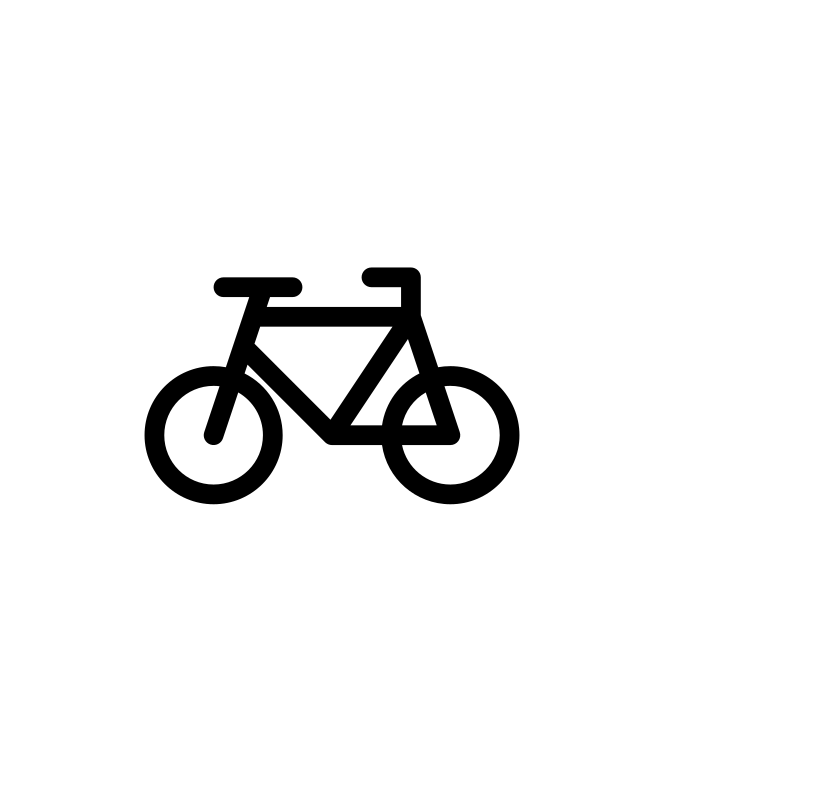
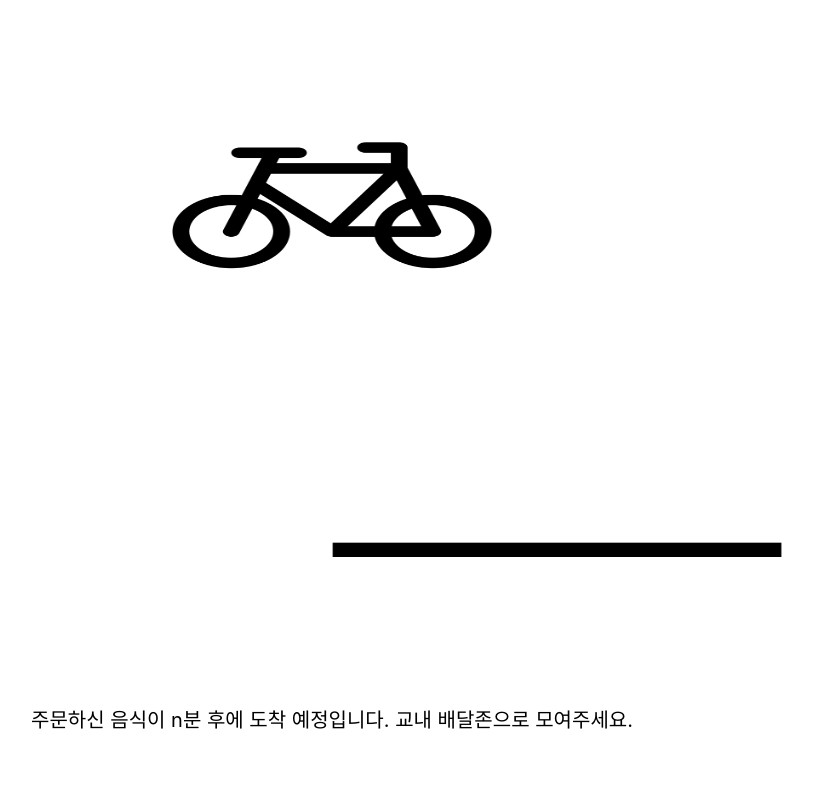
Before and after one commit to 2nd-HUFSummer-Hackathon/SPotato, a React (Create React App) app in the folder domdelivery/: page /delivery in a window 1280 px wide. Shown: the top 800 px of the page, without its empty margins (308-1121 px from the left). Built offline with nearby package versions, Linux system fonts and the light colour scheme.

Commit message:
delivery setting

```diff
--- a/domdelivery/src/App.css
+++ b/domdelivery/src/App.css
@@ -2,37 +2,28 @@
   text-align: center;
 }
 
-.App-logo {
-  height: 40vmin;
-  pointer-events: none;
-}
+/*Delivery*/
+.Delivery{
+  width:100%;
+  margin-bottom: 100px;
 
-@media (prefers-reduced-motion: no-preference) {
-  .App-logo {
-    animation: App-logo-spin infinite 20s linear;
-  }
-}
-
-.App-header {
-  background-color: #282c34;
-  min-height: 100vh;
   display: flex;
   flex-direction: column;
   align-items: center;
-  justify-content: center;
-  font-size: calc(10px + 2vmin);
-  color: white;
+  text-align: center;
 }
 
-.App-link {
-  color: #61dafb;
+.Delivery .bike{
+  height: 400px;
+  width : 50%;
 }
 
-@keyframes App-logo-spin {
-  from {
-    transform: rotate(0deg);
-  }
-  to {
-    transform: rotate(360deg);
-  }
+.Delivery .imgline{
+  height: 300px;
+  width: 250%;
 }
+
+.Delivery .delivery-text{
+  font-size: 20px;
+  margin-bottom: 20px;
+}
--- a/domdelivery/src/pages/Delivery.js
+++ b/domdelivery/src/pages/Delivery.js
@@ -1,6 +1,6 @@
 import {useState, useEffect} from "react";
 
-function Delivery() {
+const Delivery=()=> {
 
   const ImageChanger = () => {
     const [currentImage, setCurrentImage] = useState(process.env.PUBLIC_URL+`assets/line1.png`);
@@ -17,17 +17,17 @@ function Delivery() {
 
     return (
       <div>
-        <img src={currentImage} alt="Current Image" />
+        <img  className="imgline" src={currentImage} alt="Current Image" />
       </div>
     );
   };
 
   return (
-    <div>
-      <img src={process.env.PUBLIC_URL+`assets/bike.png`}/>
-      <div><ImageChanger /></div>
-      <div>
-        주문하신 음식이 n분 후에 도착 예정입니다.<br/>
+    <div className="Delivery">
+      <img className="bike" src={process.env.PUBLIC_URL+`assets/bike.png`}/>
+      <div ><ImageChanger/></div>
+      <div className="delivery-text">
+        주문하신 음식이 n분 후에 도착 예정입니다.
         교내 배달존으로 모여주세요.
       </div>
     </div>
```
